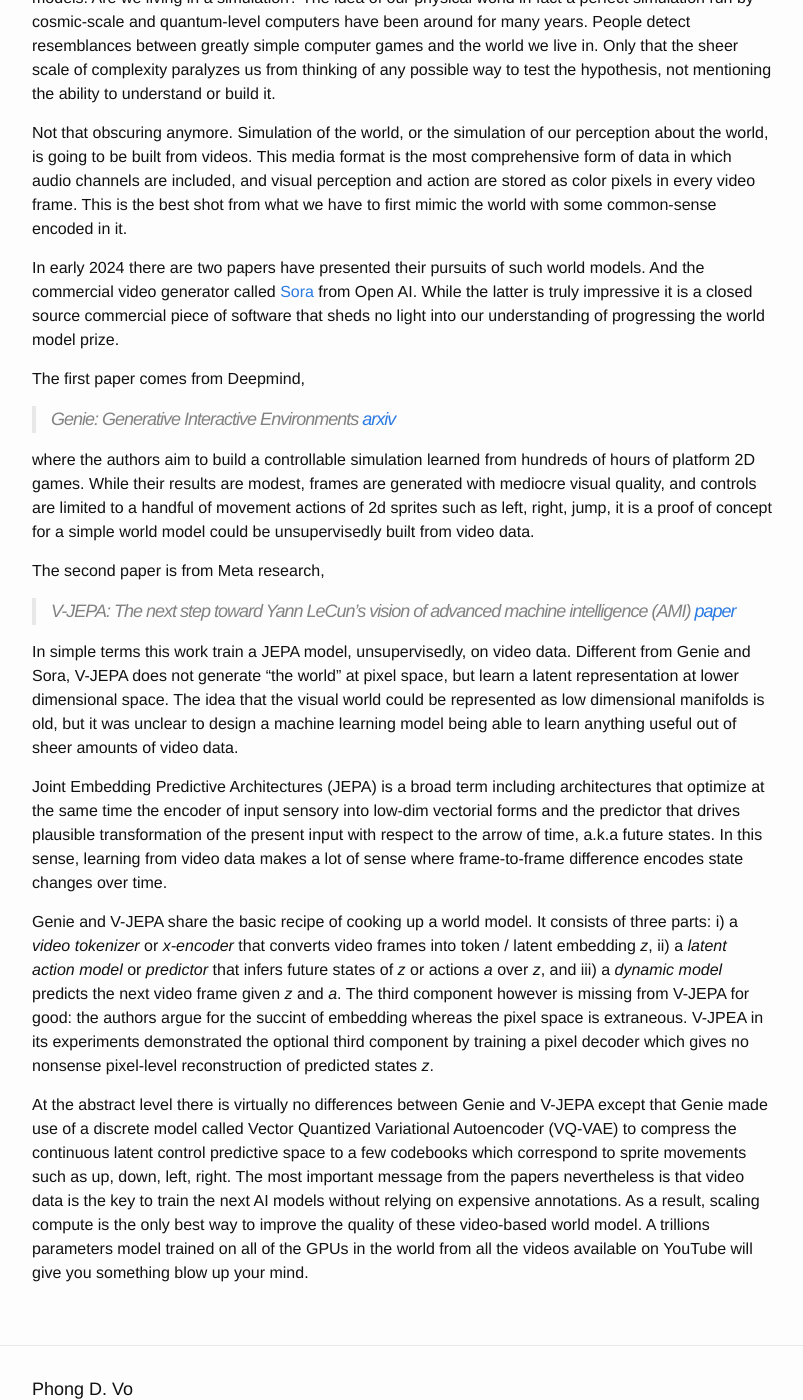
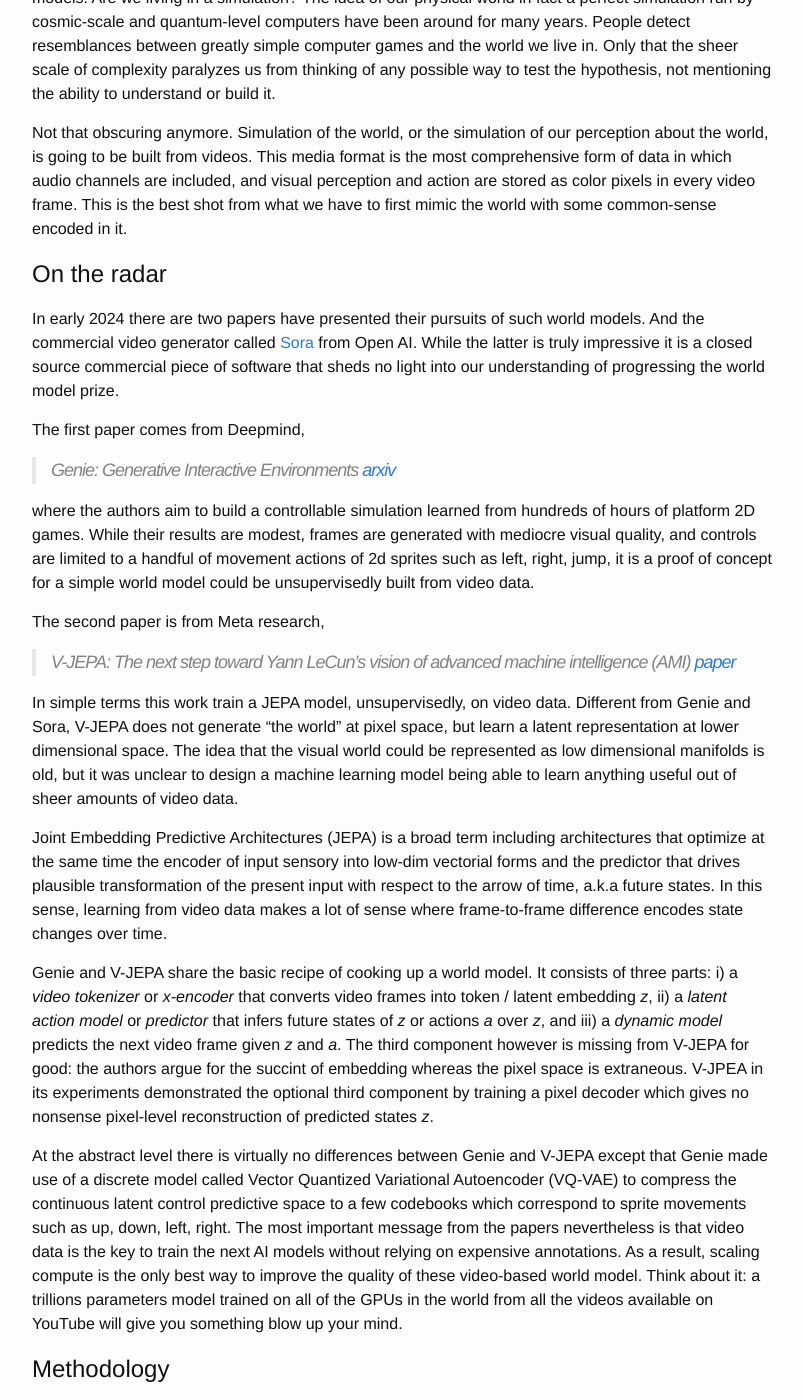
Before and after one commit to vodp/vodp.github.io, a Jekyll site: the page built from _posts/2024-03-07-world-model.md, in a window 1280 px wide and 1400 px high, scrolled down 349 px. Shown: the whole window, without its empty margins (238-1041 px from the left). Built offline with Jekyll 4.4.1, drawn with Linux system fonts in a browser that asks for light colours; comment, search, counter and statistics services are not loaded; some of the changed text lies outside the part shown.

```diff
--- a/_posts/2024-03-07-world-model.md
+++ b/_posts/2024-03-07-world-model.md
@@ -12,6 +12,8 @@ Recent developments of AI has highlighted many achievements but the foremost imp
 But before coming to that point, the philosophical question that mandates our understanding of world models: Are we living in a simulation? The idea of our physical world in fact a perfect simulation run by cosmic-scale and quantum-level computers have been around for many years. People detect resemblances between greatly simple computer games and the world we live in. Only that the sheer scale of complexity paralyzes us from thinking of any possible way to test the hypothesis, not mentioning the ability to understand or build it.
 
 Not that obscuring anymore. Simulation of the world, or the simulation of our perception about the world, is going to be built from videos. This media format is the most comprehensive form of data in which audio channels are included, and visual perception and action are stored as color pixels in every video frame. This is the best shot from what we have to first mimic the world with some common-sense encoded in it.
+
+# On the radar
 
 In early 2024 there are two papers have presented their pursuits of such world models. And the commercial video generator called [Sora](https://openai.com/sora) from Open AI. While the latter is truly impressive it is a closed source commercial piece of software that sheds no light into our understanding of progressing the world model prize.
 
@@ -31,4 +33,10 @@ Joint Embedding Predictive Architectures (JEPA) is a broad term including archit
 
 Genie and V-JEPA share the basic recipe of cooking up a world model. It consists of three parts: i) a *video tokenizer* or *x-encoder* that converts video frames into token / latent embedding *z*, ii) a *latent action model* or *predictor* that infers future states of *z* or actions *a* over *z*, and iii) a *dynamic model* predicts the next video frame given *z* and *a*. The third component however is missing from V-JEPA for good: the authors argue for the succint of embedding whereas the pixel space is extraneous. V-JPEA in its experiments demonstrated the optional third component by training a pixel decoder which gives no nonsense pixel-level reconstruction of predicted states *z*.
 
-At the abstract level there is virtually no differences between Genie and V-JEPA except that Genie made use of a discrete model called Vector Quantized Variational Autoencoder (VQ-VAE) to compress the continuous latent control predictive space to a few codebooks which correspond to sprite movements such as up, down, left, right. The most important message from the papers nevertheless is that video data is the key to train the next AI models without relying on expensive annotations. As a result, scaling compute is the only best way to improve  the quality of these video-based world model. A trillions parameters model trained on all of the GPUs in the world from all the videos available on YouTube will give you something blow up your mind.
+At the abstract level there is virtually no differences between Genie and V-JEPA except that Genie made use of a discrete model called Vector Quantized Variational Autoencoder (VQ-VAE) to compress the continuous latent control predictive space to a few codebooks which correspond to sprite movements such as up, down, left, right. The most important message from the papers nevertheless is that video data is the key to train the next AI models without relying on expensive annotations. As a result, scaling compute is the only best way to improve  the quality of these video-based world model. Think about it: a trillions parameters model trained on all of the GPUs in the world from all the videos available on YouTube will give you something blow up your mind.
+
+# Methodology
+
+## Genie
+
+## V-JEPA
```
Also changed, not shown: other parts of _posts/2024-03-07-world-model.md (+1 -1 lines), _posts/2024-03-10-edge-inference.md (added, +19 -0 lines).
